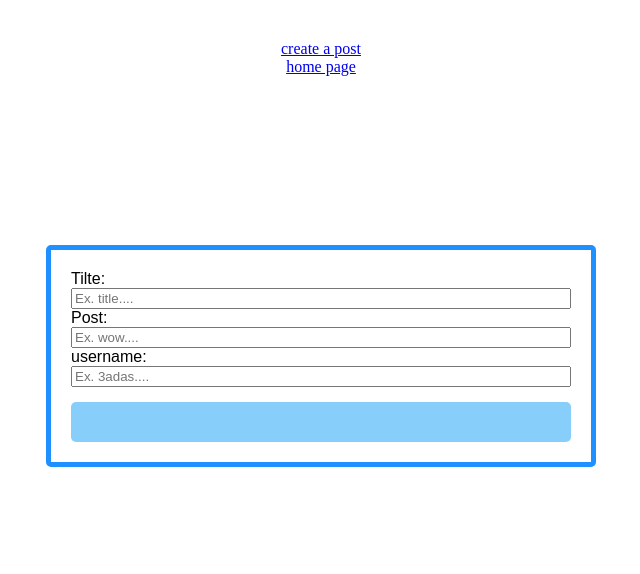
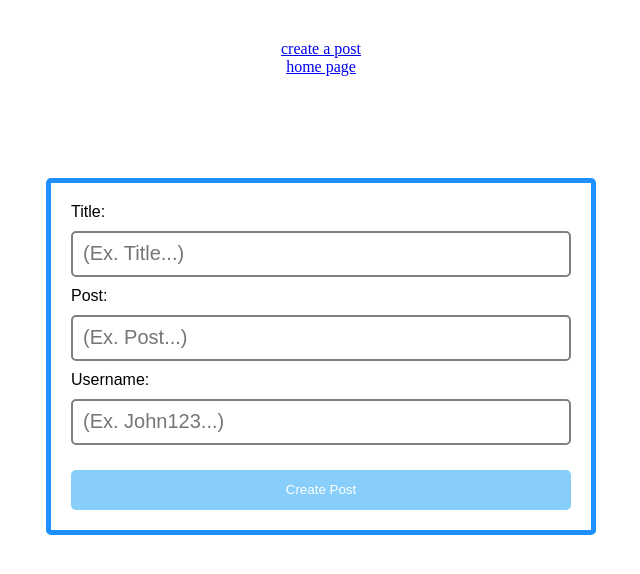
Before and after one commit to abda-s/learning-full-stack, a React (Create React App) app in the folder client/: page /createpost in a window 1280 px wide. Shown: the top 574 px of the page, without its empty margins (319-959 px from the left). Built offline with nearby package versions, Linux system fonts and the light colour scheme.

Commit message:
done with the form

```diff
--- a/client/package.json
+++ b/client/package.json
@@ -12,7 +12,8 @@
     "react-dom": "^18.2.0",
     "react-router-dom": "^6.22.3",
     "react-scripts": "5.0.1",
-    "web-vitals": "^2.1.4"
+    "web-vitals": "^2.1.4",
+    "yup": "^1.4.0"
   },
   "scripts": {
     "start": "react-scripts start",
--- a/client/src/pages/CreatePost.jsx
+++ b/client/src/pages/CreatePost.jsx
@@ -1,25 +1,64 @@
-import React from 'react'
-
-import { Formik, Form, Field, ErrorMessage } from "formik"
+import React from "react";
+import { Formik, Form, Field, ErrorMessage } from "formik";
+import * as Yup from "yup";
+import axios from "axios";
 
 function CreatePost() {
+  const initialValues = {
+    title: "",
+    posttext: "",
+    username: "",
+  };
+
+  const validationSchema = Yup.object().shape({
+    title: Yup.string().required("You must input a Title!"),
+    posttext: Yup.string().required(),
+    username: Yup.string().min(3).max(15).required(),
+  });
+
+  const onSubmit = (data) => {
+    axios.post("http://localhost:3001/posts", data).then((response) => {
+      console.log("IT WORKED");
+    });
+  };
   return (
     <div className="createPostPage">
-        {/* initialValues={} onSubmit={} validationSchema={}  */}
-        <Formik >
-            <Form className="formContainer">
-                <label>Tilte: </label>
-                <Field id="inputCreatPost" name="title" placeholder="Ex. title.... " />
-                <label>Post: </label>
-                <Field id="inputCreatPost" name="posttext" placeholder="Ex. wow.... " />
-                <label>username: </label>
-                <Field id="inputCreatPost" name="username" placeholder="Ex. 3adas.... " />
+      <Formik
+        initialValues={initialValues}
+        onSubmit={onSubmit}
+        validationSchema={validationSchema}
+      >
+        <Form className="formContainer">
+          <label>Title: </label>
+          <ErrorMessage name="title" component="span" />
+          <Field
+            autoComplete="off"
+            id="inputCreatePost"
+            name="title"
+            placeholder="(Ex. Title...)"
+          />
+          <label>Post: </label>
+          <ErrorMessage name="posttext" component="span" />
+          <Field
+            autoComplete="off"
+            id="inputCreatePost"
+            name="posttext"
+            placeholder="(Ex. Post...)"
+          />
+          <label>Username: </label>
+          <ErrorMessage name="username" component="span" />
+          <Field
+            autoComplete="off"
+            id="inputCreatePost"
+            name="username"
+            placeholder="(Ex. John123...)"
+          />
 
-                <button type='submit' ></button>
-            </Form>
-        </Formik>
+          <button type="submit"> Create Post</button>
+        </Form>
+      </Formik>
     </div>
-  )
+  );
 }
 
-export default CreatePost
+export default CreatePost;
```
Also changed, not shown: 1 other file (tests, documents, lock files or other folders).
